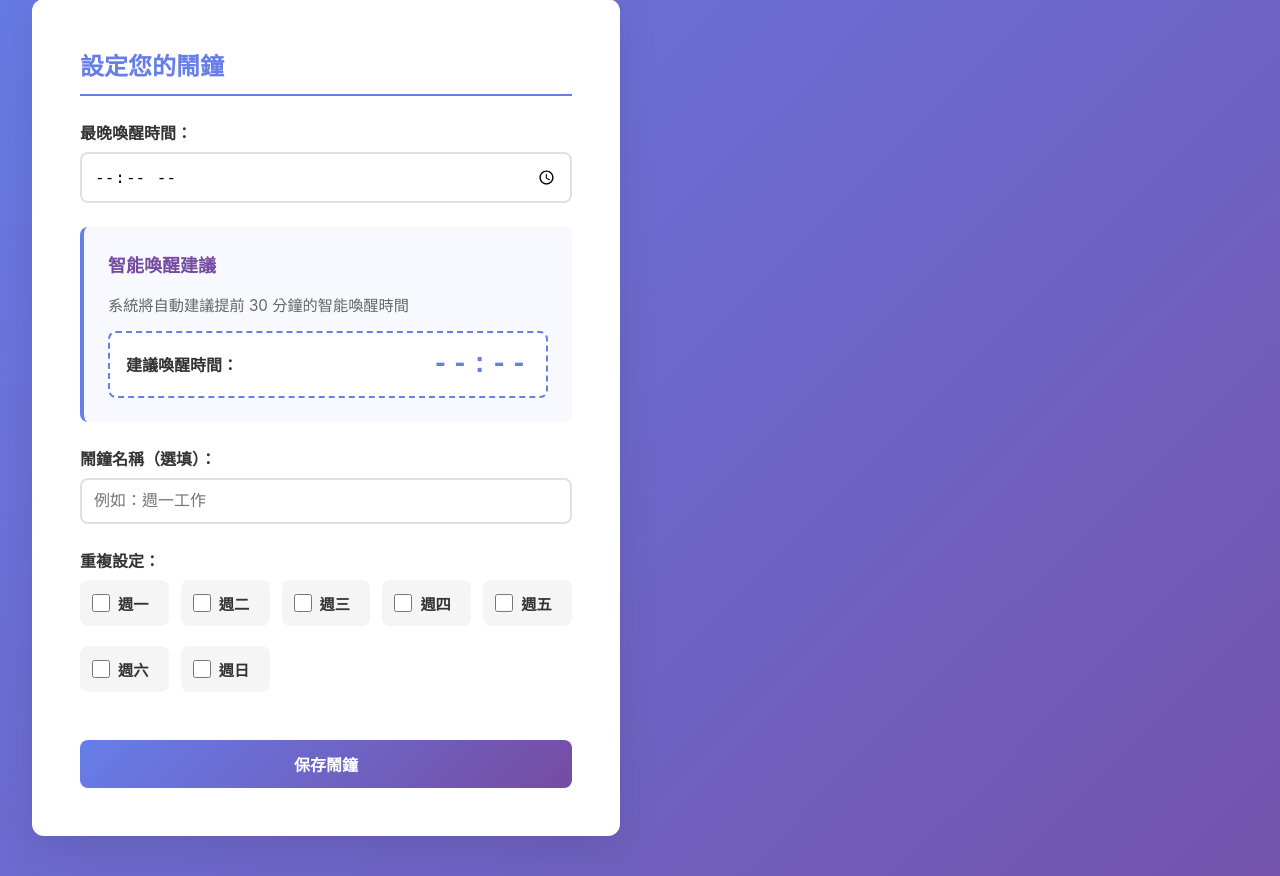
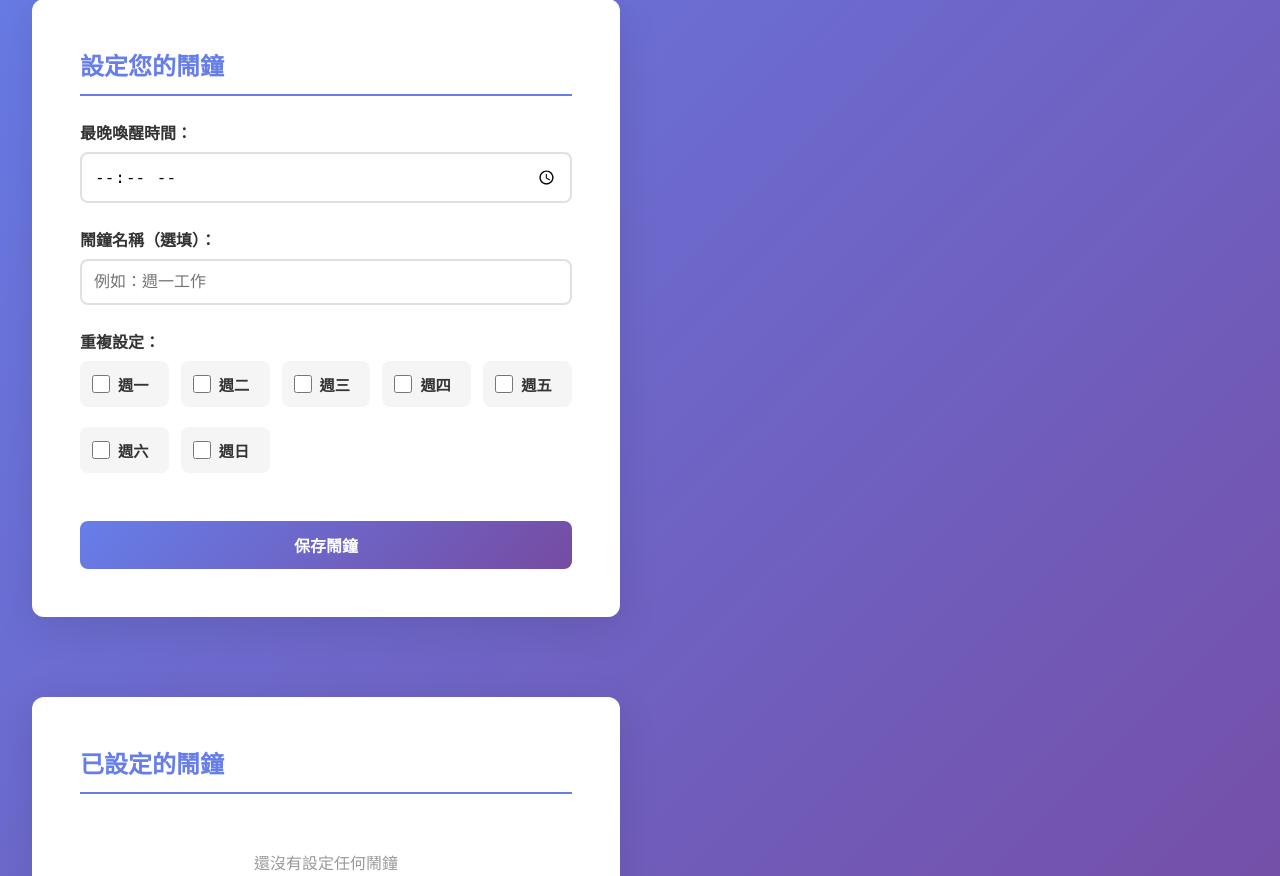
Before and after one commit to TUYOU-SYUAN/Lightweight-sleep-tracking-system, a PHP site: page /frontend/index.html in a window 1280 px wide. Shown: the part 201-1077 px from the top of the page. Run offline with PHP 8.4, Linux system fonts and the light colour scheme.

Commit message:
檢查設定頁面的所有功能程式，鬧鐘移除智能喚醒建議功能和顯示

```diff
--- a/frontend/css/styles.css
+++ b/frontend/css/styles.css
@@ -220,45 +220,7 @@ input[type="text"]:focus {
     box-shadow: 0 0 0 3px rgba(102, 126, 234, 0.1);
 }
 
-/* ===================================
-   智能喚醒區域
-   =================================== */
-.smart-wake-section {
-    background: #f8f9ff;
-    padding: 1.5rem;
-    border-radius: 0.5rem;
-    margin: 1.5rem 0;
-    border-left: 4px solid #667eea;
-}
-
-.wake-info p {
-    color: #666;
-    margin-bottom: 1rem;
-    font-size: 0.95rem;
-}
-
-.suggested-time {
-    display: flex;
-    align-items: center;
-    justify-content: space-between;
-    background: white;
-    padding: 1rem;
-    border-radius: 0.5rem;
-    border: 2px dashed #667eea;
-}
-
-.suggested-time .label {
-    font-weight: 600;
-    color: #333;
-}
-
-.time-display {
-    font-size: 1.75rem;
-    font-weight: 700;
-    color: #667eea;
-    font-family: 'Courier New', monospace;
-    letter-spacing: 0.1em;
-}
+/* 智能喚醒相關樣式已移除 */
 
 /* ===================================
    複選框樣式
--- a/frontend/index.html
+++ b/frontend/index.html
@@ -38,16 +38,7 @@
                     >
                 </div>
 
-                <div class="smart-wake-section">
-                    <h3>智能喚醒建議</h3>
-                    <div class="wake-info">
-                        <p>系統將自動建議提前 30 分鐘的智能喚醒時間</p>
-                        <div class="suggested-time">
-                            <span class="label">建議喚醒時間：</span>
-                            <span id="suggestedTime" class="time-display">--:--</span>
-                        </div>
-                    </div>
-                </div>
+                <!-- 智能喚醒建議已移除 -->
 
                 <div class="form-group">
                     <label for="alarmName">鬧鐘名稱（選填）：</label>
--- a/frontend/js/alarm.js
+++ b/frontend/js/alarm.js
@@ -4,26 +4,7 @@
  */
 
 const AlarmManager = {
-    /**
-     * 計算建議的智能喚醒時間（提前 30 分鐘）
-     * @param {string} wakeupTime - 最晚喚醒時間 (HH:mm 格式)
-     * @returns {string} - 建議喚醒時間 (HH:mm 格式)
-     */
-    calculateSmartWakeupTime: function(wakeupTime) {
-        if (!wakeupTime) return '--:--';
-
-        const [hours, minutes] = wakeupTime.split(':').map(Number);
-        const date = new Date();
-        date.setHours(hours, minutes, 0, 0);
-
-        // 減去 30 分鐘
-        date.setMinutes(date.getMinutes() - 30);
-
-        const smartHours = String(date.getHours()).padStart(2, '0');
-        const smartMinutes = String(date.getMinutes()).padStart(2, '0');
-
-        return `${smartHours}:${smartMinutes}`;
-    },
+    // 智能喚醒計算已移除
 
     /**
      * 建立鬧鐘物件
@@ -38,12 +19,9 @@ const AlarmManager = {
             enabled = true,
         } = options;
 
-        const smartWakeupTime = this.calculateSmartWakeupTime(wakeupTime);
-
         return {
             id: Date.now(),
             wakeupTime,
-            smartWakeupTime,
             alarmName: alarmName || `鬧鐘 ${new Date().toLocaleTimeString()}`,
             days: Array.isArray(days) ? days : [],
             enabled,
@@ -119,7 +97,7 @@ const AlarmManager = {
         if (!alarm.enabled) return '已禁用';
 
         const today = new Date();
-        const [hours, minutes] = alarm.smartWakeupTime.split(':').map(Number);
+        const [hours, minutes] = (alarm.wakeupTime || '').split(':').map(Number);
         const alarmDate = new Date();
         alarmDate.setHours(hours, minutes, 0, 0);
 
@@ -147,8 +125,8 @@ const AlarmManager = {
      */
     sortAlarms: function(alarms) {
         return [...alarms].sort((a, b) => {
-            const timeA = a.smartWakeupTime.split(':').map(Number);
-            const timeB = b.smartWakeupTime.split(':').map(Number);
+            const timeA = (a.wakeupTime || '00:00').split(':').map(Number);
+            const timeB = (b.wakeupTime || '00:00').split(':').map(Number);
 
             const minutesA = timeA[0] * 60 + timeA[1];
             const minutesB = timeB[0] * 60 + timeB[1];
--- a/frontend/js/app.js
+++ b/frontend/js/app.js
@@ -55,12 +55,8 @@ class SleepTrackerApp {
             const runsToday = Array.isArray(alarm.days) && alarm.days.length > 0 ? alarm.days.includes(todayDay) : true;
             if (!runsToday) return;
 
-            // 比對時間：使用 alarm.wakeupTime（HH:MM）或 smartWakeupTime
-            const targetTimes = [];
-            if (alarm.wakeupTime) targetTimes.push(alarm.wakeupTime);
-            if (alarm.smartWakeupTime) targetTimes.push(alarm.smartWakeupTime);
-
-            if (targetTimes.includes(hhmm)) {
+            // 比對時間：僅使用 alarm.wakeupTime（HH:MM）
+            if (alarm.wakeupTime === hhmm) {
                 this.triggerAlarm(alarm);
             }
         });
@@ -80,7 +76,7 @@ class SleepTrackerApp {
             const msg = document.getElementById('alarmRingMessage');
             if (ring) ring.setAttribute('aria-hidden','false');
             if (title) title.textContent = alarm.alarmName || '鬧鐘響起';
-            if (msg) msg.textContent = `時間：${alarm.wakeupTime}（建議 ${alarm.smartWakeupTime || '--:--'}）`;
+            if (msg) msg.textContent = `時間：${alarm.wakeupTime}`;
 
             // 播放鈴聲
             this.playRingtone();
@@ -160,7 +156,7 @@ class SleepTrackerApp {
         if (!this.activeAlarm) return;
         try {
             // 計算新時間
-            const base = this.activeAlarm.wakeupTime || this.activeAlarm.smartWakeupTime;
+            const base = this.activeAlarm.wakeupTime;
             if (!base) return this.stopAlarmSound();
             const [hh, mm] = base.split(':').map(v => Number(v));
             const d = new Date();
@@ -202,7 +198,6 @@ class SleepTrackerApp {
     cacheElements() {
         this.elements = {
             wakeupTimeInput: document.getElementById('wakeupTime'),
-            suggestedTimeDisplay: document.getElementById('suggestedTime'),
             alarmNameInput: document.getElementById('alarmName'),
             dayCheckboxes: document.querySelectorAll('.day-checkbox'),
             saveAlarmBtn: document.getElementById('saveAlarmBtn'),
@@ -220,14 +215,7 @@ class SleepTrackerApp {
      * 綁定事件監聽器
      */
     attachEventListeners() {
-        // 喚醒時間變更時，更新建議時間
-        this.elements.wakeupTimeInput.addEventListener('change', (e) => {
-            this.updateSuggestedTime(e.target.value);
-        });
-
-        this.elements.wakeupTimeInput.addEventListener('input', (e) => {
-            this.updateSuggestedTime(e.target.value);
-        });
+        // 喚醒時間變更：不再更新智能喚醒建議（已移除）
 
         // 保存鬧鐘按鈕
         this.elements.saveAlarmBtn.addEventListener('click', () => this.saveAlarm());
@@ -297,10 +285,7 @@ class SleepTrackerApp {
      * 更新建議喚醒時間顯示
      * @param {string} wakeupTime - 喚醒時間
      */
-    updateSuggestedTime(wakeupTime) {
-        const suggestedTime = AlarmManager.calculateSmartWakeupTime(wakeupTime);
-        this.elements.suggestedTimeDisplay.textContent = suggestedTime;
-    }
+    // 智能喚醒建議已移除
 
     /**
      * 取得選中的日期
@@ -409,7 +394,6 @@ class SleepTrackerApp {
                 this.alarms[alarmIndex] = {
                     ...this.alarms[alarmIndex],
                     ...updatedData,
-                    smartWakeupTime: AlarmManager.calculateSmartWakeupTime(updatedData.wakeupTime),
                 };
 
                 // 同步到 API
@@ -481,7 +465,7 @@ class SleepTrackerApp {
         this.elements.wakeupTimeInput.value = '';
         this.elements.alarmNameInput.value = '';
         this.setSelectedDays([]);
-        this.updateSuggestedTime('');
+        // 智能喚醒已移除，不再更新建議時間
     }
 
     /**
@@ -550,9 +534,9 @@ class SleepTrackerApp {
         return `
             <div class="alarm-item">
                 <div class="alarm-info">
-                    <div class="alarm-time">${alarm.smartWakeupTime}</div>
+                    <div class="alarm-time">${alarm.wakeupTime}</div>
                     <div class="alarm-name">${this.escapeHtml(alarm.alarmName)}</div>
-                    <div class="alarm-suggested">建議時間：${alarm.wakeupTime}</div>
+
                     <div class="alarm-days">${dayBadges}</div>
                 </div>
                 <div class="alarm-actions">
--- a/frontend/pages/monitoring.html
+++ b/frontend/pages/monitoring.html
@@ -379,7 +379,7 @@
 
     <script src="../js/api.js"></script>
     <script src="../js/tracker.js"></script>
-    <script src="../js/smartAwake.js"></script>
+    <!-- smartAwake.js 已移除 -->
     <script>
         // 手機導航功能
         document.getElementById('menuToggle').addEventListener('click', function() {
```
Also changed, not shown: frontend/pages/settings.html (+7 -5 lines).
